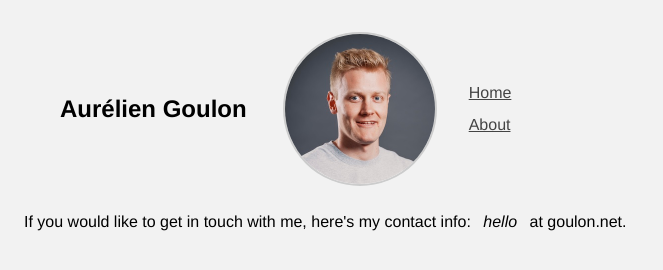
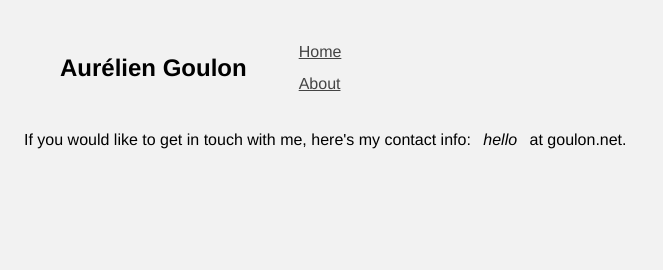
Before and after one commit to goulon/goulon.net, a plain HTML site: page about.html in a window 1280 px wide. Shown: the whole page, without its empty margins (0-663 px from the left). Drawn offline with Linux system fonts and the light colour scheme.

Commit message:
Remove remaining img refs

```diff
--- a/about.html
+++ b/about.html
@@ -29,7 +29,6 @@
     <header>
       <div class="header-container">
         <h1 class="header-title">Aurélien Goulon</h1>
-        <img class="header-pic" src="hello.jpg" alt="Picture of Aurélien" />
       </div>
       <nav class="navlinks">
         <ul class="menu">
```
Also changed, not shown: hello.jpg (deleted).
